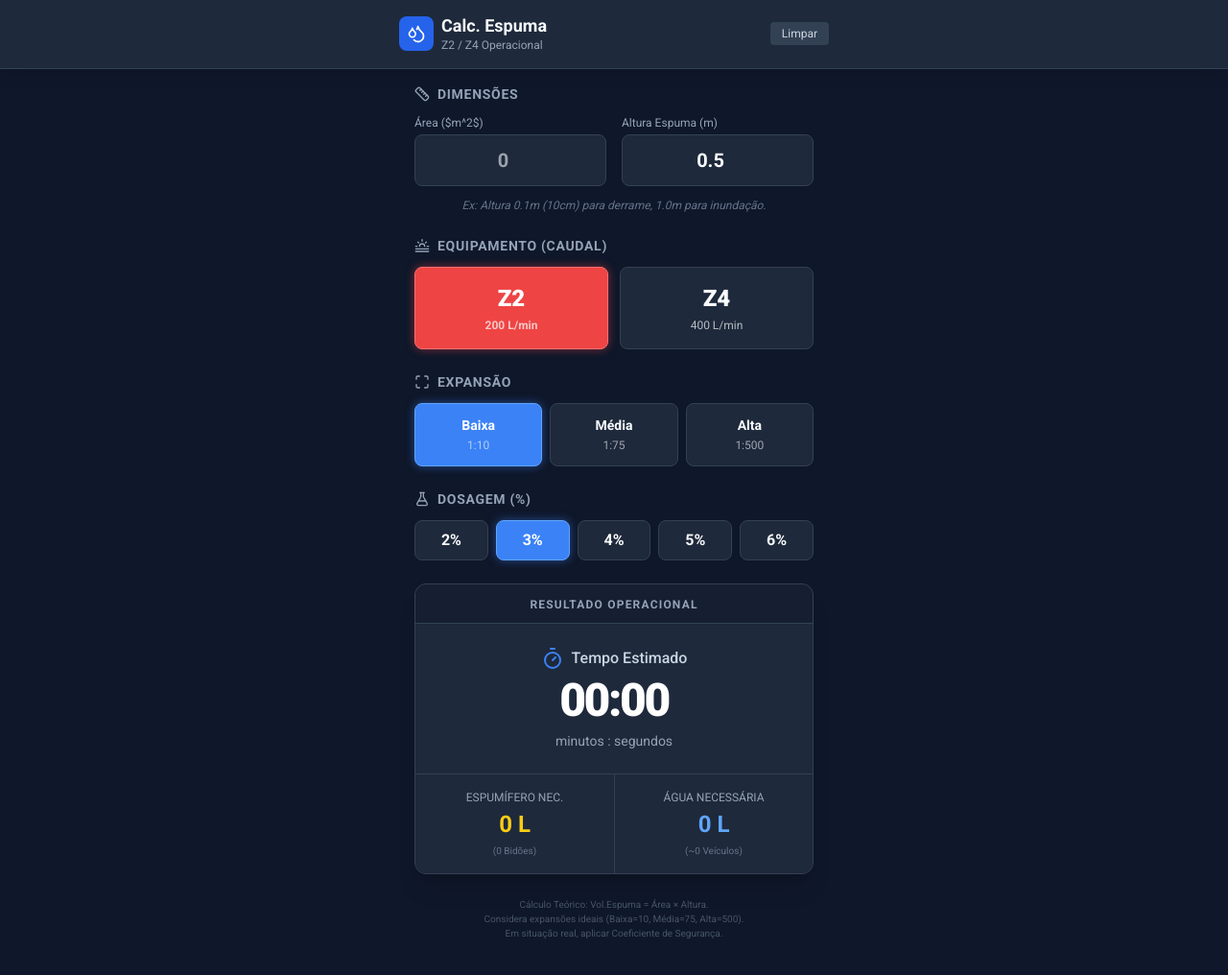
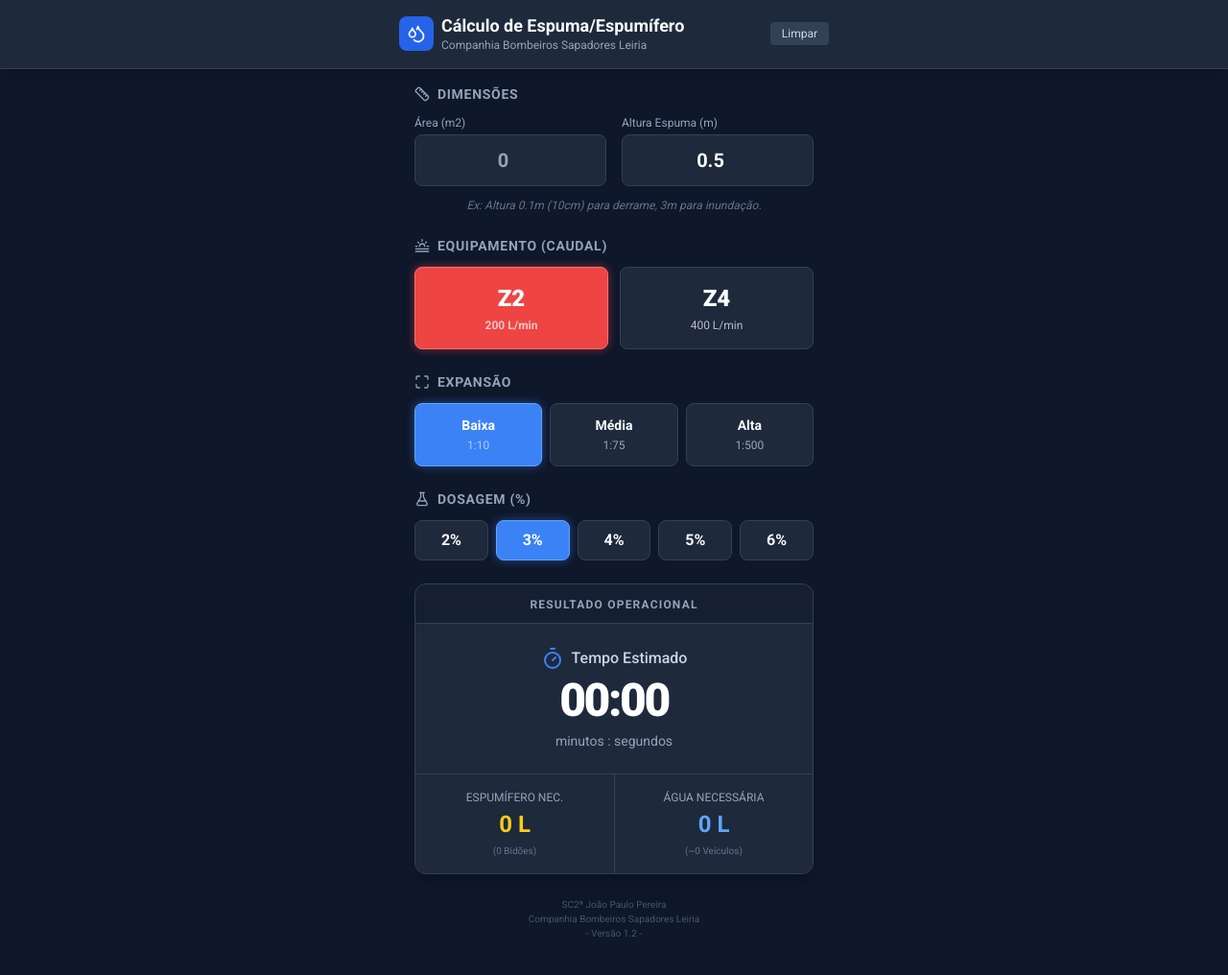
Before and after one commit to jpleiria/espuma_espumifero, a plain HTML site: page index.html in a window 1280 px wide. Shown: the whole page at 96% size. Drawn offline with nearby package versions, Linux system fonts and the light colour scheme.

Commit message:
Add files via upload

```diff
--- a/index.html
+++ b/index.html
@@ -63,8 +63,8 @@
                     <i data-lucide="droplets" class="text-white w-5 h-5"></i>
                 </div>
                 <div>
-                    <h1 class="font-bold text-lg leading-tight">Calc. Espuma</h1>
-                    <p class="text-xs text-slate-400">Z2 / Z4 Operacional</p>
+                    <h1 class="font-bold text-lg leading-tight">Cálculo de Espuma/Espumífero</h1>
+                    <p class="text-xs text-slate-400">Companhia Bombeiros Sapadores Leiria</p>
                 </div>
             </div>
             <button onclick="reset()" class="text-xs bg-slate-700 hover:bg-slate-600 px-3 py-1 rounded text-slate-300">
@@ -83,7 +83,7 @@
 
             <div class="grid grid-cols-2 gap-4">
                 <div>
-                    <label class="block text-xs text-slate-400 mb-1">Área ($m^2$)</label>
+                    <label class="block text-xs text-slate-400 mb-1">Área (m2)</label>
                     <input type="number" id="area" placeholder="0" class="input-dark w-full p-3 rounded-lg text-xl font-bold text-center" oninput="calculate()">
                 </div>
                 <div>
@@ -91,7 +91,7 @@
                     <input type="number" id="height" placeholder="0.5" step="0.1" value="0.5" class="input-dark w-full p-3 rounded-lg text-xl font-bold text-center" oninput="calculate()">
                 </div>
             </div>
-            <p class="text-xs text-slate-500 italic text-center">Ex: Altura 0.1m (10cm) para derrame, 1.0m para inundação.</p>
+            <p class="text-xs text-slate-500 italic text-center">Ex: Altura 0.1m (10cm) para derrame, 3m para inundação.</p>
         </section>
 
         <!-- 2. Tipo de Equipamento (Caudal) -->
@@ -173,9 +173,9 @@
         </section>
 
         <div class="text-center text-[10px] text-slate-600 mt-4 px-4">
-            Cálculo Teórico: Vol.Espuma = Área × Altura. <br>
-            Considera expansões ideais (Baixa=10, Média=75, Alta=500). <br>
-            Em situação real, aplicar Coeficiente de Segurança.
+            SC2ª João Paulo Pereira <br>
+            Companhia Bombeiros Sapadores Leiria <br>
+            - Versão 1.2 -
         </div>
 
     </main>
@@ -254,7 +254,7 @@
             const concentrateVol = solutionVol * (percentage / 100);
             const waterVol = solutionVol - concentrateVol;
 
-            // 5. Bidões (Estimativa 25L) e Veículos (Estimativa 3000L VFCI)
+            // 5. Bidões (Estimativa 25L) e Veículos (Estimativa 3000L VUCI)
             const numBisoes = Math.ceil(concentrateVol / 25);
             const numVeiculos = (waterVol / 3000).toFixed(1);
 
@@ -263,7 +263,7 @@
             elConc.innerText = Math.ceil(concentrateVol) + " L";
             elWater.innerText = Math.ceil(waterVol) + " L";
             elBisoes.innerText = `(~${numBisoes} Bidões de 25L)`;
-            elVeiculos.innerText = `(aprox ${numVeiculos} VFCIs)`;
+            elVeiculos.innerText = `(aprox ${numVeiculos} VUCIs)`;
         }
 
         function reset() {
```
